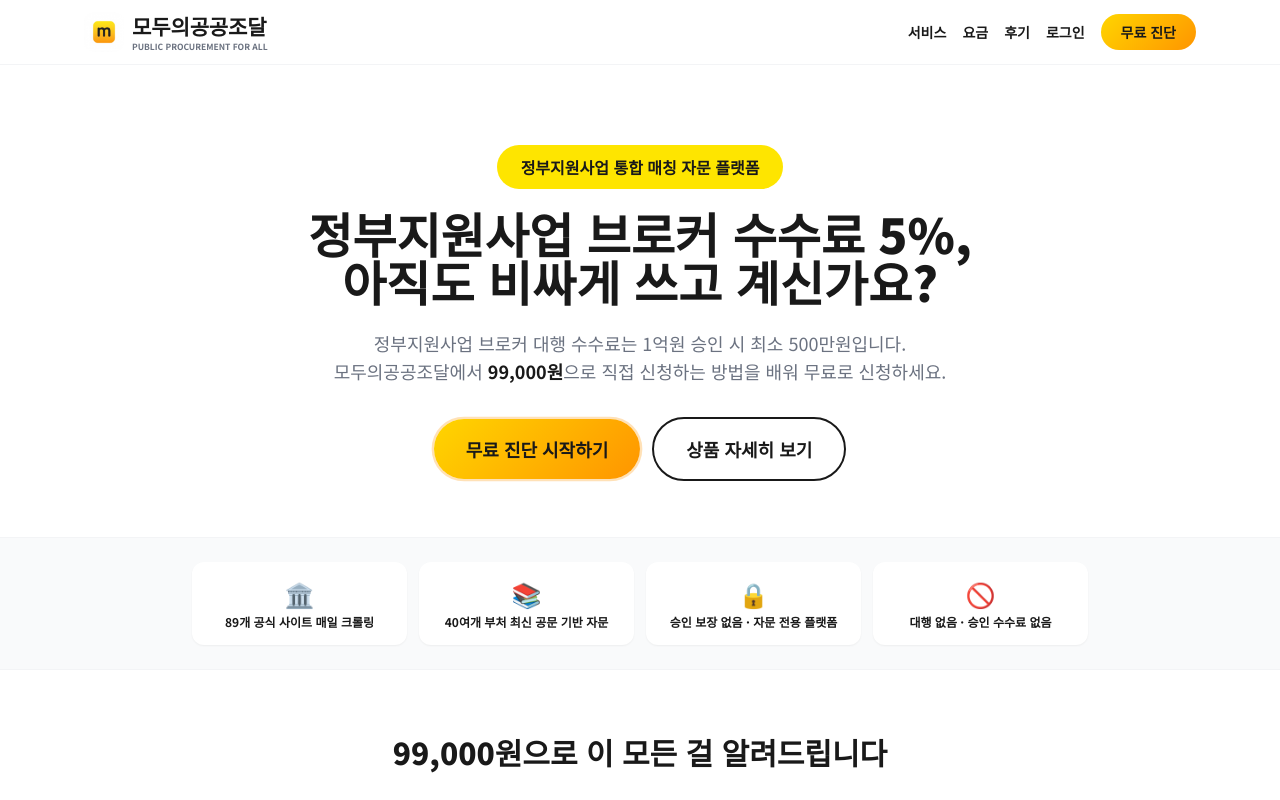
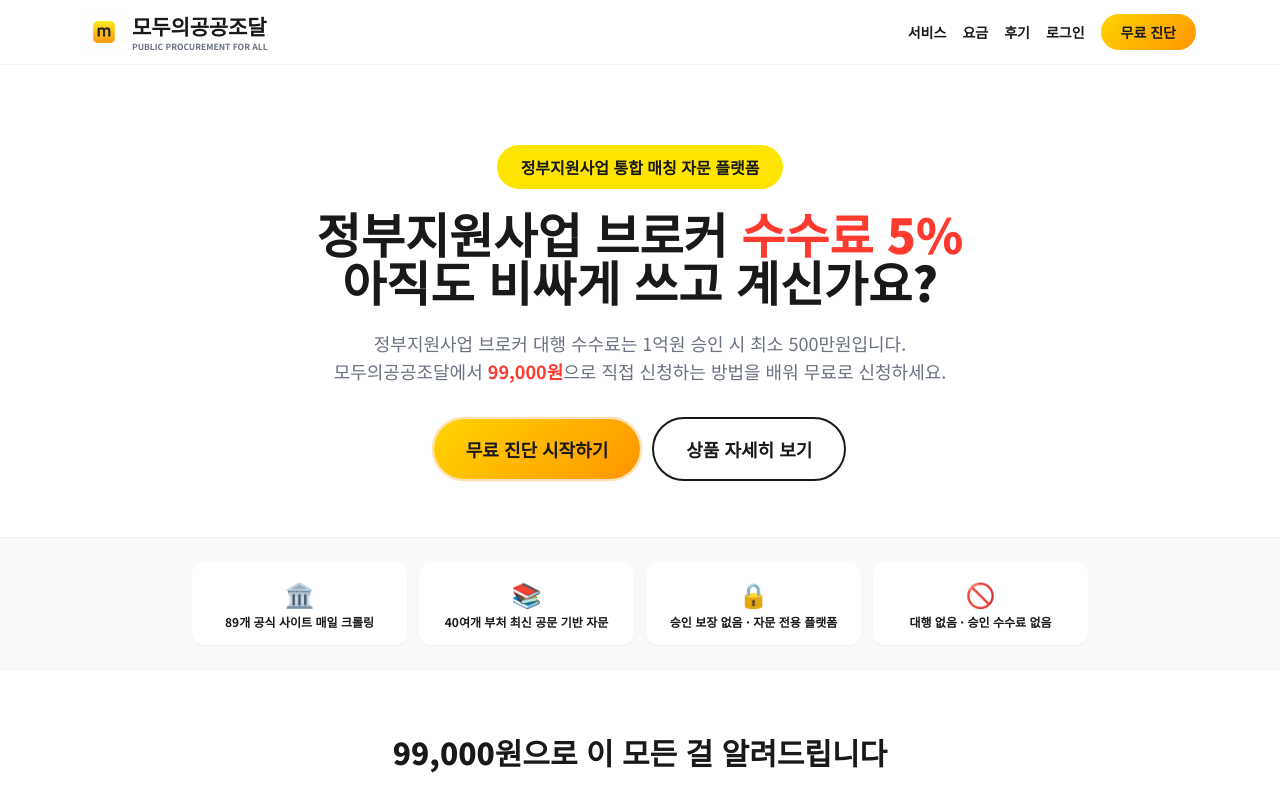
Before and after one commit to ppfa26/PPFA26, a Next.js app: page / in a window 1280 px wide. Shown: the top 800 px of the page. Built offline with nearby package versions, Linux system fonts and the light colour scheme; a web font is replaced by a local one.

Commit message:
히어로: 수수료 5% 쉼표 제거+빨간색, 서브 99,000원 빨간색

```diff
--- a/src/app/page.tsx
+++ b/src/app/page.tsx
@@ -107,7 +107,8 @@ export default function Home() {
               as="h1"
               className="break-keep text-[22px] font-black leading-tight text-brand-dark xs:text-[26px] sm:text-5xl"
             >
-              정부지원사업 브로커 수수료 5%,
+              정부지원사업 브로커{" "}
+              <span className="text-brand-red">수수료 5%</span>
               <br />
               아직도 비싸게 쓰고 계신가요?
             </Editable>
@@ -120,7 +121,7 @@ export default function Home() {
               정부지원사업 브로커 대행 수수료는 1억원 승인 시 최소 500만원입니다.
               <br className="hidden sm:inline" />{" "}
               모두의공공조달에서{" "}
-              <strong className="text-brand-dark">99,000원</strong>으로 직접
+              <strong className="text-brand-red">99,000원</strong>으로 직접
               신청하는 방법을 배워 무료로 신청하세요.
             </Editable>
 
```
